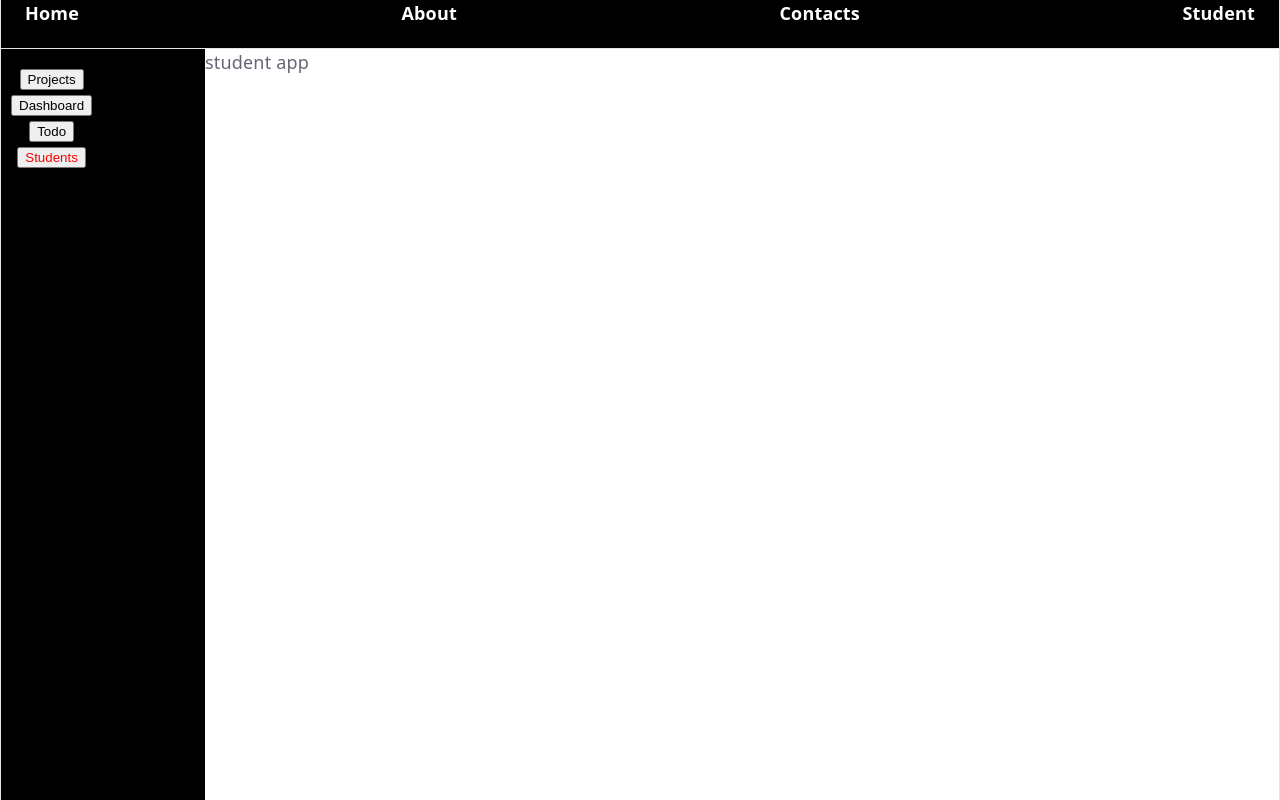
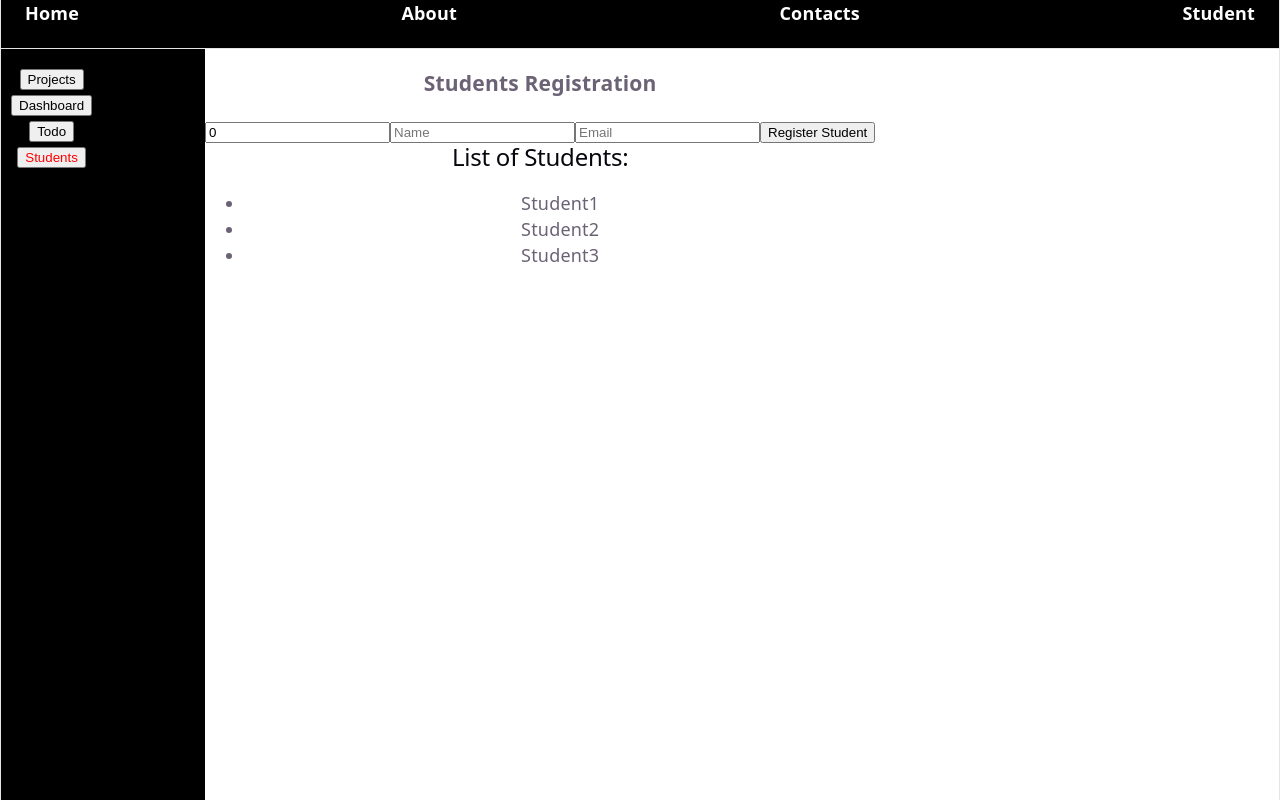
Before and after one commit to arunstiwari/react-session, a React (Vite) app: page /students in a window 1280 px wide. Both pictures are taken after a click on the button "Students". Built offline with nearby package versions, Linux system fonts and the light colour scheme.

Commit message:
React session

```diff
--- a/src/StudentApp.tsx
+++ b/src/StudentApp.tsx
@@ -1,12 +1,83 @@
+import {useState} from "react";
 
+export type Student = {
+    admissionNumber: number
+    name: string
+    email: string
+}
 
+const studentsList: Student[] = [
+    {admissionNumber: 1, name: "Student1", email: "student1@demo.com"},
+    {admissionNumber: 2, name: "Student2", email: "student2@demo.com"},
+    {admissionNumber: 3, name: "Student3", email: "student3@demo.com"},
+]
+
+const Student = ({student}:{student: Student}) => {
+    return (
+        <li key={student.admissionNumber}>{student.name}</li>
+    )
+}
+
+const StudentsList = ({students}: {students: Student[]}) => {
+    return (
+        <div>
+            <h2>List of Students:</h2>
+            <ul>
+            {students.map(student => (
+                <Student  student={student} />
+
+            ))}
+            </ul>
+        </div>
+    )
+}
+
+const StudentsForm = ({registerStudent}:{registerStudent: any}) => {
+    const [form, setForm] = useState({admissionNumber: 0, name: "", email: "" })
+
+    const handleNewRegistration = (event) => {
+        event.preventDefault()
+        console.log("Registration New Student")
+        //validation logic
+        registerStudent(form)
+        setForm({admissionNumber: 0, name: "", email: "" })
+    }
+
+    const handleFormChange = (event) => {
+        const {name, value} = event.target
+        console.log("form change : ", name, value)
+        setForm({...form, [name]: value})
+    }
+
+    return (
+        <div>
+            <h3>Students Registration</h3>
+            <form onSubmit={handleNewRegistration}>
+                <input type="number" placeholder="Admission Number" name="admissionNumber"
+                       value={form.admissionNumber}  onChange={handleFormChange} />
+                <input type="text" placeholder="Name" value={form.name}
+                       name="name"  onChange={handleFormChange} />
+                <input type="email" placeholder="Email" name="email"
+                       value={form.email} onChange={handleFormChange} />
+                <button type="submit">Register Student</button>
+            </form>
+        </div>
+    )
+}
 
 
 const StudentApp = () => {
+    const [students, setStudents] = useState<Student[]>(studentsList)
+
+    const newStudentRegistration = (form: Student) => {
+        console.log("StudentApp: ",form)
+        setStudents([...students , form])
+    }
 
     return (
         <div>
-            student app
+            <StudentsForm registerStudent={ newStudentRegistration } />
+            <StudentsList students={students}></StudentsList>
         </div>
     );
 }
```
